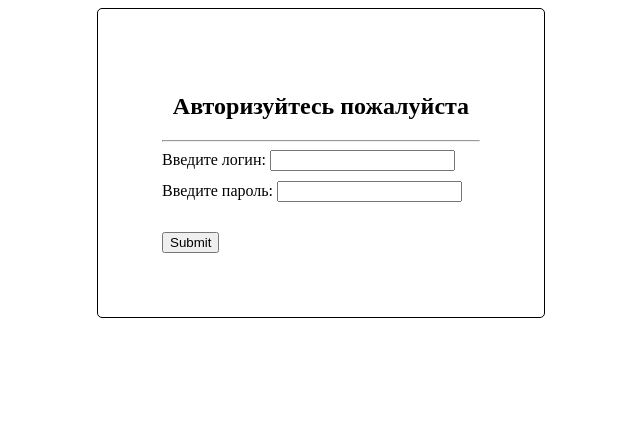
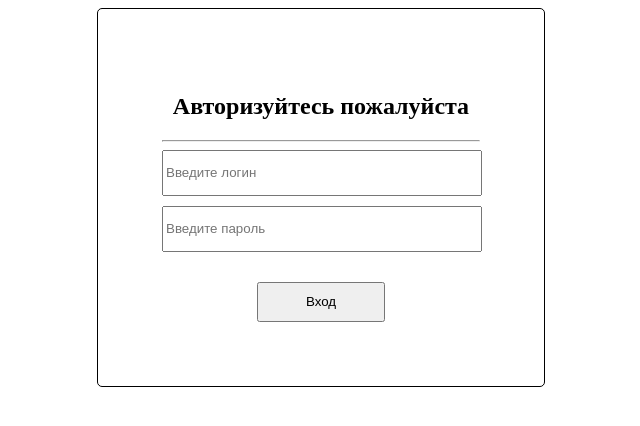
Before and after one commit to garibaldi1/form, a PHP site: page /registration.html in a window 1280 px wide. Shown: the top 426 px of the page, without its empty margins (287-927 px from the left). Run offline with PHP 8.4, Linux system fonts and the light colour scheme.

Commit message:
Навел красоту
Поправил форму авторизации.

```diff
--- a/Dip/registration.html
+++ b/Dip/registration.html
@@ -10,9 +10,9 @@
         <h2>Авторизуйтесь пожалуйста</h2>
         <hr>
         <form method="post" action="login.php">
-            Введите логин: <input type ="text" name="login" id = "login"/><br>
-            Введите пароль: <input type="password" name="pass" id="pass"/><br>
-            <input type="submit" name="submit" id="submit"><br>
+            <input type ="text" name="login" id = "login" placeholder="Введите логин"/><br>
+            <input type="password" name="pass" id="pass" placeholder="Введите пароль"/><br>
+            <input type="submit" name="submit" id="submit" value="Вход"/><br>
         </form>
     </body>
 </html>
--- a/Dip/style.css
+++ b/Dip/style.css
@@ -4,6 +4,14 @@ body {
     border: 1px solid black;
     padding: 5%;
     border-radius: 5px;
+}
+form {
+    text-align: center;
+}
+input {
+    height: 40px;
+    text-align: left;
+    width: 98%;
 }
 #login {
     margin-bottom: 10px;
@@ -13,6 +21,8 @@ body {
 }
 #submit {
     margin-top: 20px;
+    width: 40%;
+    text-align: center;
 }
 h2 {
     text-align: center;
```
